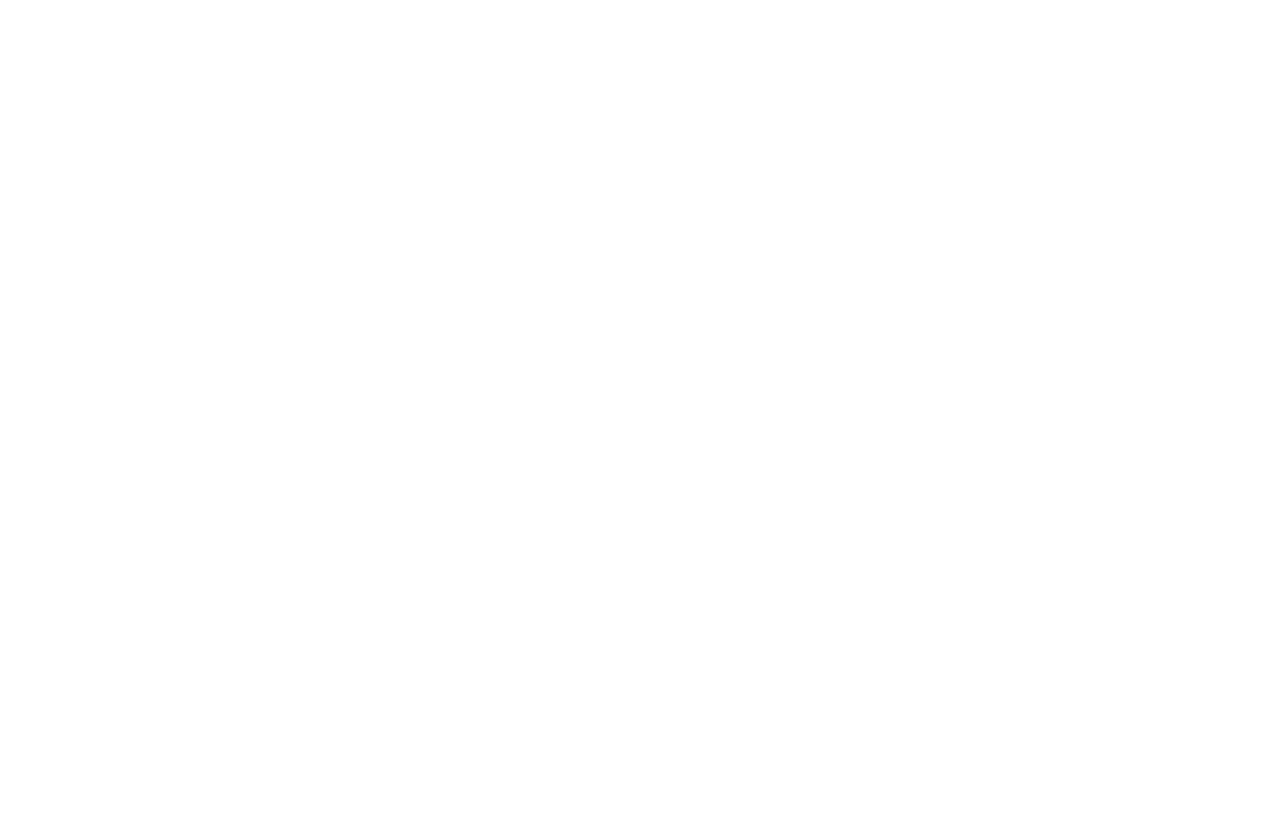
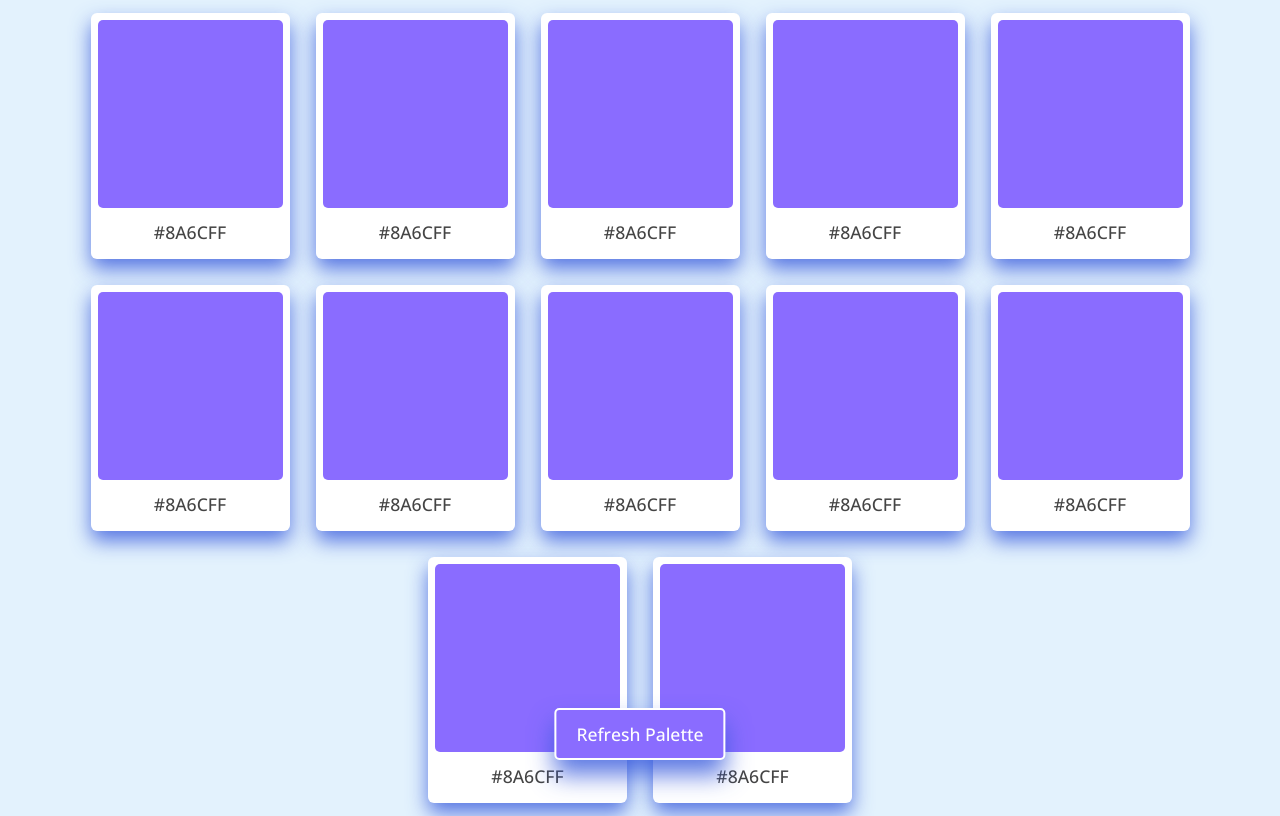
Before and after one commit to DIMAAGR/color-pallete-generator, a plain HTML site: page index.html in a window 1280 px wide. Drawn offline with nearby package versions, Linux system fonts and the light colour scheme.

Commit message:
created style.css

```diff
--- a/index.html
+++ b/index.html
@@ -8,6 +8,82 @@
         <meta name="viewport" content="width=device-width, initial-scale=1.0">
     </head>
     <body>
+        <!-- UL => COLUNA-->
+        <ul class="container">
+            <!-- LI => LINHA -->
+            <li class="color">
+                <div class="rect-box"></div>
+                <!-- Este é o  espaço de texto reservado para o valor da cor-->
+                <span class="hex-value">#8A6CFF</span>
+            </li>
+            <!-- LI => LINHA -->
+            <li class="color">
+                <div class="rect-box"></div>
+                <!-- Este é o  espaço de texto reservado para o valor da cor-->
+                <span class="hex-value">#8A6CFF</span>
+            </li>
+            <!-- LI => LINHA -->
+            <li class="color">
+                <div class="rect-box"></div>
+                <!-- Este é o  espaço de texto reservado para o valor da cor-->
+                <span class="hex-value">#8A6CFF</span>
+            </li>
+            <!-- LI => LINHA -->
+            <li class="color">
+                <div class="rect-box"></div>
+                <!-- Este é o  espaço de texto reservado para o valor da cor-->
+                <span class="hex-value">#8A6CFF</span>
+            </li>
+            <!-- LI => LINHA -->
+            <li class="color">
+                <div class="rect-box"></div>
+                <!-- Este é o  espaço de texto reservado para o valor da cor-->
+                <span class="hex-value">#8A6CFF</span>
+            </li>
+            <!-- LI => LINHA -->
+            <li class="color">
+                <div class="rect-box"></div>
+                <!-- Este é o  espaço de texto reservado para o valor da cor-->
+                <span class="hex-value">#8A6CFF</span>
+            </li>
+            <!-- LI => LINHA -->
+            <li class="color">
+                <div class="rect-box"></div>
+                <!-- Este é o  espaço de texto reservado para o valor da cor-->
+                <span class="hex-value">#8A6CFF</span>
+            </li>
+            <!-- LI => LINHA -->
+            <li class="color">
+                <div class="rect-box"></div>
+                <!-- Este é o  espaço de texto reservado para o valor da cor-->
+                <span class="hex-value">#8A6CFF</span>
+            </li>
+            <!-- LI => LINHA -->
+            <li class="color">
+                <div class="rect-box"></div>
+                <!-- Este é o  espaço de texto reservado para o valor da cor-->
+                <span class="hex-value">#8A6CFF</span>
+            </li>
+            <!-- LI => LINHA -->
+            <li class="color">
+                <div class="rect-box"></div>
+                <!-- Este é o  espaço de texto reservado para o valor da cor-->
+                <span class="hex-value">#8A6CFF</span>
+            </li>
+            <!-- LI => LINHA -->
+            <li class="color">
+                <div class="rect-box"></div>
+                <!-- Este é o  espaço de texto reservado para o valor da cor-->
+                <span class="hex-value">#8A6CFF</span>
+            </li>
+            <!-- LI => LINHA -->
+            <li class="color">
+                <div class="rect-box"></div>
+                <!-- Este é o  espaço de texto reservado para o valor da cor-->
+                <span class="hex-value">#8A6CFF</span>
+            </li>
+        </ul>
 
+        <button class="refresh-btn">Refresh Palette</button>
     </body>
 </html>
--- a/style.css
+++ b/style.css
@@ -11,3 +11,67 @@
     box-sizing: border-box;
     font-family: 'Open Sans', sans-serif;
 }
+
+body {
+    background: #E3F2FD;
+}
+
+.container {
+    display: flex;
+    flex-wrap: wrap;
+    justify-content: center
+}
+
+.container .color{
+    list-style: none;
+    margin: 13px;
+    padding: 7px;
+    cursor: pointer;
+    text-align: center;
+    border-radius: 6px;
+    background: white;
+    box-shadow: 0 10px 20px rgba(52,87,220,0.8) ;
+    transition: transform 0.3s ease;
+}
+
+.container .color:active{
+    transform: scale(0.95);
+}
+
+
+.color .rect-box {
+    width: 185px;
+    height: 188px;
+    border-radius: 5px;
+    background: #8A6CFF ;
+}
+
+.color:hover .rect-box {
+    filter: brightness(106%);
+}
+
+.color .hex-value{
+    display: block;
+    color: #444;
+    margin: 12px 0 8px;
+    font-size: 1.1rem;
+    font-weight: 500;
+}
+
+.refresh-btn {
+    position:fixed;
+    left: 50%;
+    bottom: 40px;
+    outline: none;
+    cursor: pointer;
+    border-radius: 5px;
+    font-size: 1.1rem;
+    font-weight: 500;
+    padding: 12px 20px;
+    background: #8A6CFF;
+    border: 2px solid white;
+    color: white;
+    transform: translateX(-50%);
+    box-shadow: 0 15px 25px  rgba(52,87,220,0.8) ;
+
+}
```
